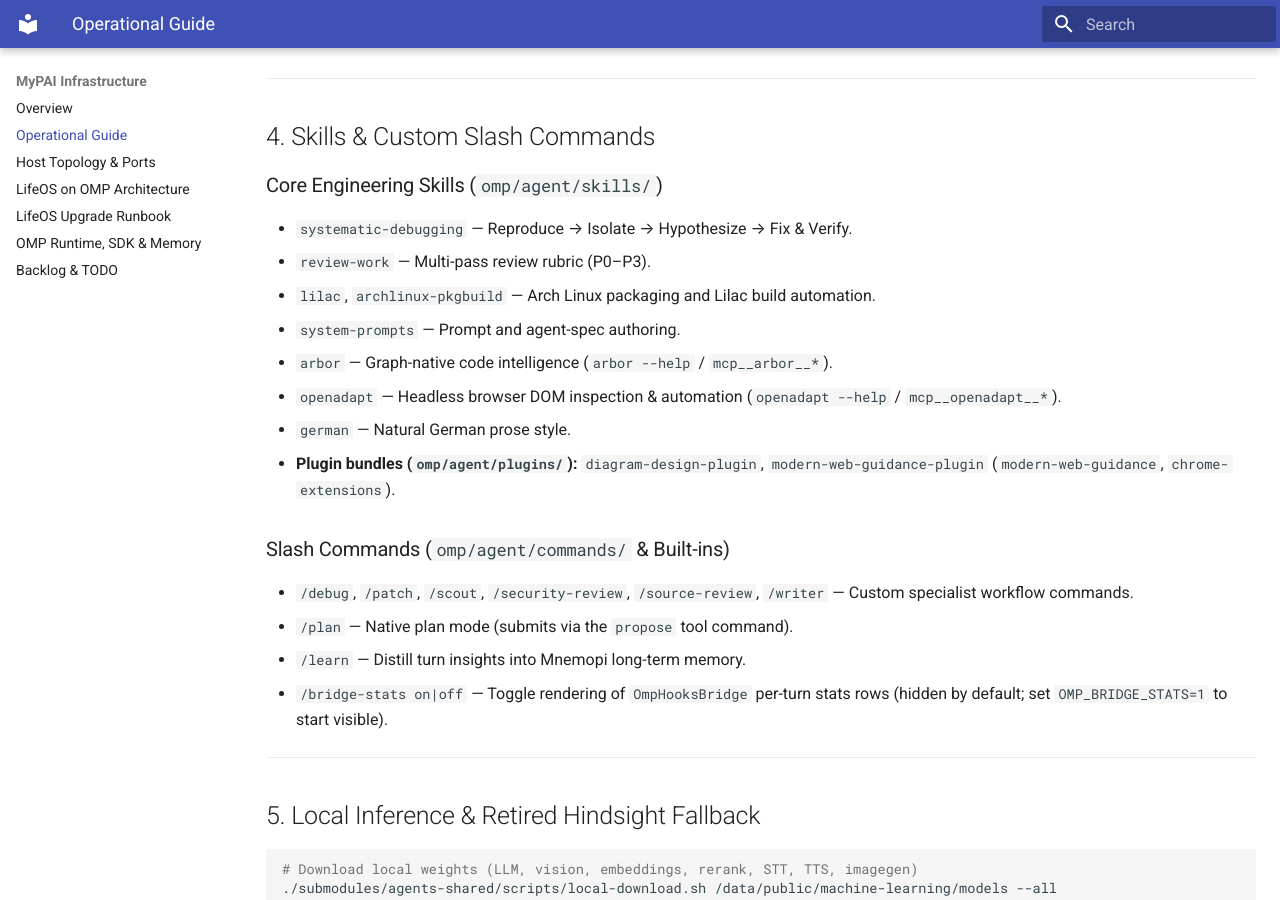
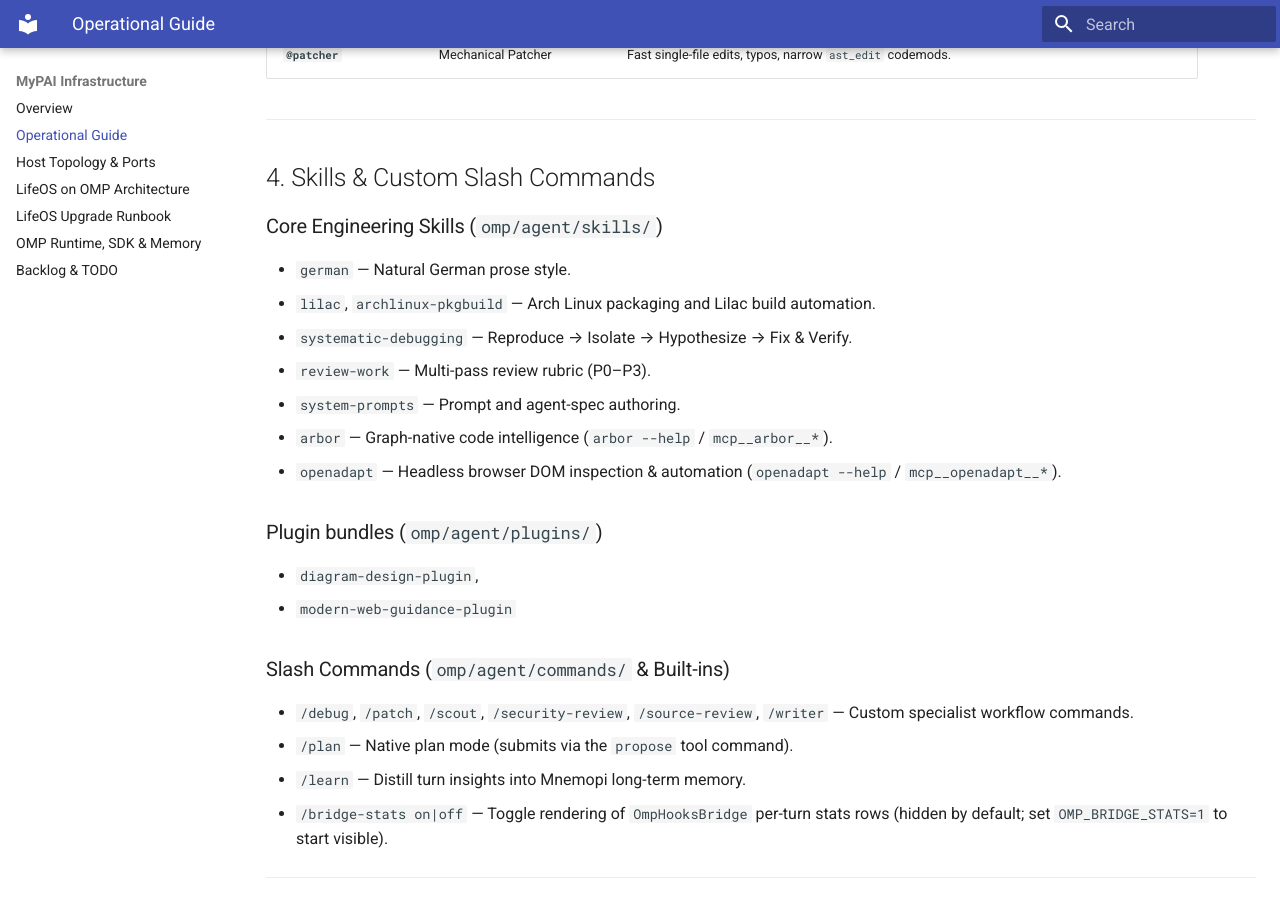
Before and after one commit to wuxxin/mypai, an MkDocs documentation site: the page built from docs/USAGE.md, in a window 1280 px wide and 900 px high, scrolled down 2786 px. Built offline with MkDocs 1.6.1 and Material for MkDocs 9.7.7, drawn with Linux system fonts in a browser that asks for light colours; some of the changed text lies outside the part shown.

Commit message:
Fix markdown list spacing in documentation files
Add required blank lines between introductory text and bullet/numbered
lists so Markdown renderers display them correctly. In USAGE.md, also
split plugin bundles into their own subsection and reorder skills by
relevance.

````diff
--- a/docs/USAGE.md
+++ b/docs/USAGE.md
@@ -25,10 +25,12 @@ Operational guide for **MyPAI** — running **Oh-My-Pi (`omp` 19.1.1+)** as the
 ```bash
 lifeos
 ```
+
 `bin/lifeos` exports `OMP_VOICE=0`, `LIFEOS_DIR`, `LIFEOS_CWD`, and `LIFEOS_CONFIG_DIR`, then execs `omp --cwd "$LIFEOS_CWD"` with the concatenated LifeOS system prompt + `~/.omp/agent/LIFEOS_OMP_APPEND_SYSTEM.md`. Standard `omp` flags pass through (`--offline`, `--no-judge`, `--resume`, etc.).
 
 ### Ephemeral Sessions (Zero History & Transcripts)
 `bin/ephemeral-omp` and `bin/ephemeral-lifeos` run with `HISTFILE=/dev/null`, a disposable `/tmp` `PI_CODING_AGENT_DIR`, `--no-session`, `--no-title`, `--no-judge`, `--no-spotlight`, and `OMP_EPHEMERAL=1` (rendering the `⚡ EPHEMERAL` badge), cleaning up `/tmp` on exit:
+
 ```bash
  ephemeral-omp
  ephemeral-omp -p "One-shot query"
@@ -40,7 +42,10 @@ lifeos
 Install `bin/sandboxed-omp` to `~/.local/bin/sandboxed-omp` and symlink `lifeos`, `ephemeral-omp`, and `ephemeral-lifeos` to it so host terminals, scripts, and desktop launchers transparently enter the `omp` sandbox.
 
 ### Managing Pulse (`:31337`)
-Pulse runs supervised as the **primary service** of the systemd user unit `~/.config/systemd/user/omp.service` (`Restart=always`, configured via `LAUNCHER_SERVICE_CMD` in `omp.env`). Periodic jobs run as `[[job]]` entries in `USER/CONFIG/PULSE.user.toml` (or via the single `workflows-clock` job calling `lifeos-workflows-tick`):
+Pulse runs supervised as the **primary service** of the systemd user unit `~/.config/systemd/user/omp.service` (`Restart=always`, configured via `LAUNCHER_SERVICE_CMD` in `omp.env`).
+
+Periodic jobs run as `[[job]]` entries in `USER/CONFIG/PULSE.user.toml` (or via the single `workflows-clock` job calling `lifeos-workflows-tick`):
+
 ```bash
 systemctl --user status omp.service
 # Dashboard: http://localhost:31337
@@ -80,14 +85,17 @@ Delegate isolated subtasks via `task(agent: "...")` or `@<role>`:
 ## 4. Skills & Custom Slash Commands
 
 ### Core Engineering Skills (`omp/agent/skills/`)
+- `german` — Natural German prose style.
+- `lilac`, `archlinux-pkgbuild` — Arch Linux packaging and Lilac build automation.
 - `systematic-debugging` — Reproduce → Isolate → Hypothesize → Fix & Verify.
 - `review-work` — Multi-pass review rubric (P0–P3).
-- `lilac`, `archlinux-pkgbuild` — Arch Linux packaging and Lilac build automation.
 - `system-prompts` — Prompt and agent-spec authoring.
 - `arbor` — Graph-native code intelligence (`arbor --help` / `mcp__arbor__*`).
 - `openadapt` — Headless browser DOM inspection & automation (`openadapt --help` / `mcp__openadapt__*`).
-- `german` — Natural German prose style.
-- **Plugin bundles (`omp/agent/plugins/`):** `diagram-design-plugin`, `modern-web-guidance-plugin` (`modern-web-guidance`, `chrome-extensions`).
+
+### Plugin bundles (`omp/agent/plugins/`)
+- `diagram-design-plugin`,
+- `modern-web-guidance-plugin`
 
 ### Slash Commands (`omp/agent/commands/` & Built-ins)
 - `/debug`, `/patch`, `/scout`, `/security-review`, `/source-review`, `/writer` — Custom specialist workflow commands.
````
Also changed, not shown: docs/HOST_TOPOLOGY.md (+2 -0 lines), docs/OMP_RUNTIME.md (+2 -0 lines).
